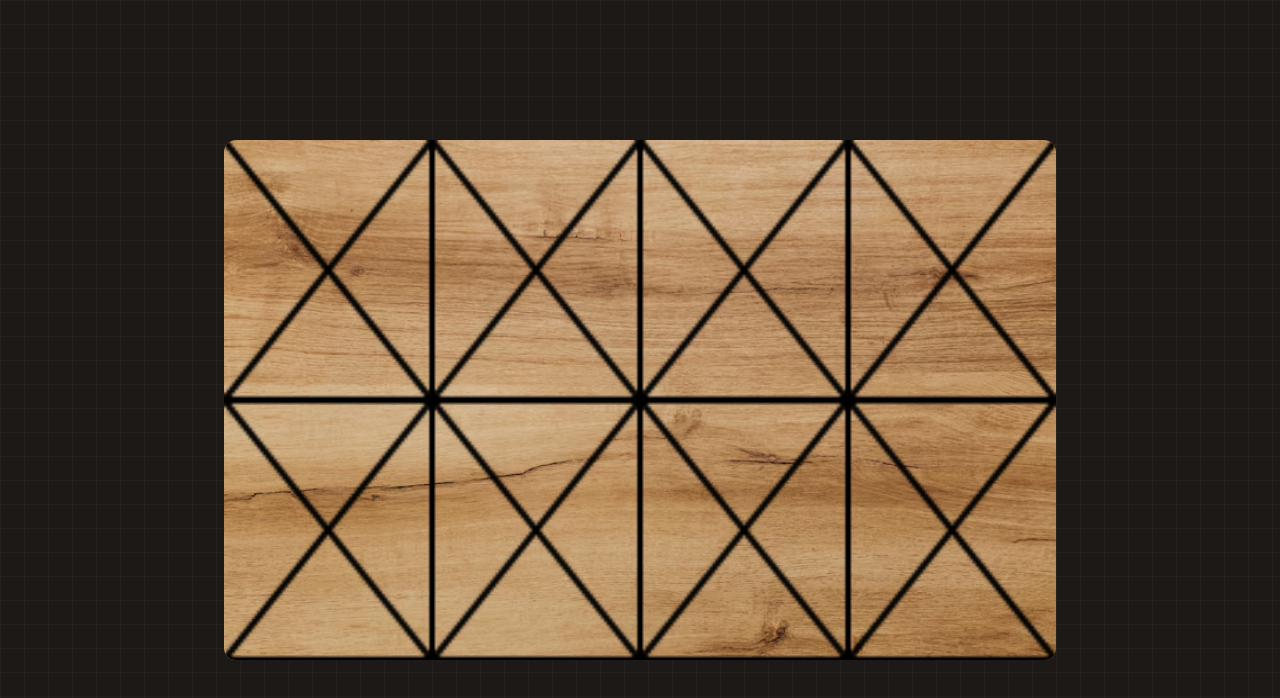
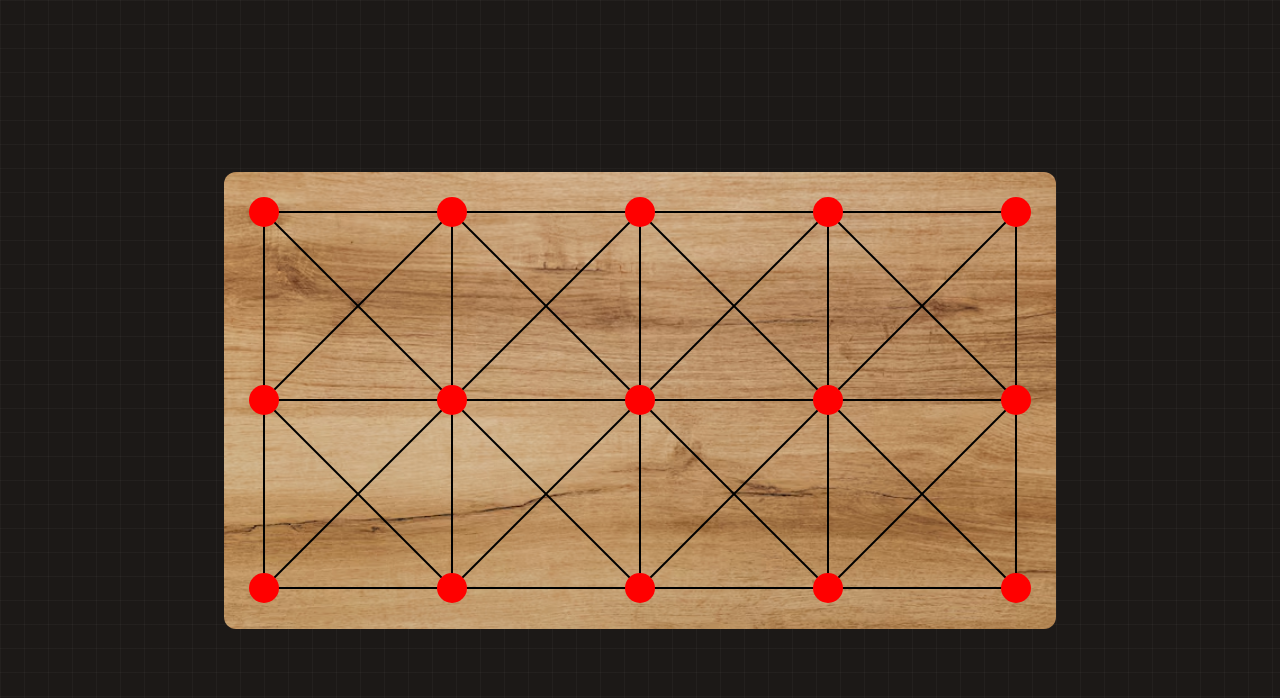
Before and after one commit to KiritoEM/lalao-fanorona, a website with bundled scripts: page src/pages/board.html in a window 1280 px wide. Built offline with nearby package versions, Linux system fonts and the light colour scheme.

Commit message:
features:update board

```diff
--- a/package.json
+++ b/package.json
@@ -4,7 +4,7 @@
   "main": "index.js",
   "scripts": {
     "dev": "npx tailwindcss -i ./src/styles/styles.css -o ./dist/output.css --watch",
-    "TS": "npx tsc --outDir dist"
+    "TS": "npx tsc --outDir dist --watch"
   },
   "keywords": [],
   "author": "",
--- a/src/pages/board.html
+++ b/src/pages/board.html
@@ -12,8 +12,8 @@
   <section
     class="grid-bg absolute inset-0 h-full w-full bg-transparent bg-[linear-gradient(to_right,#80808012_1px,transparent_1px),linear-gradient(to_bottom,#80808012_1px,transparent_1px)] bg-[size:24px_24px] flex flex-col items-center justify-center gap-10">
     <div
-      class="container board bg-[url('/public/bg.png')] bg-cover w-[65vw] h-[65vh] bg-no-repeat rounded-xl overflow-hidden">
-      <canvas id="board" class="w-full h-full"></canvas>
+      class="container board bg-[url('/public/bg.png')] bg-cover w-[65vw] h-[65.3vh] bg-no-repeat rounded-xl overflow-hidden">
+      <canvas id="board" class="w-full h-full overflow-auto"></canvas>
     </div>
   </section>
   <script src="/dist/index.js" type="module"></script>
--- a/src/views/boardView.ts
+++ b/src/views/boardView.ts
@@ -6,7 +6,18 @@ export class BoardView {
   constructor() {
     this.canvas = document.getElementById("board") as HTMLCanvasElement;
     this.ctx = this.canvas.getContext("2d") as CanvasRenderingContext2D;
-    this.cellSize = this.canvas.width / 4;
+    this.ctx.imageSmoothingEnabled = false;
+    this.adjustCanvasSize();
+    this.cellSize = (this.canvas.width - 80) / 4;
+    this.renderBoard();
+  }
+
+  private adjustCanvasSize() {
+    const container = this.canvas.parentElement as HTMLElement;
+    const width = container.clientWidth;
+    const height = container.clientHeight / 0.91;
+    this.canvas.width = width;
+    this.canvas.height = height;
   }
 
   public renderBoard() {
@@ -14,21 +25,26 @@ export class BoardView {
     this.ctx.clearRect(0, 0, this.canvas.width, this.canvas.height);
     this.drawGrid();
     this.drawCellDiagonals();
+    this.drawIntersectionCircles();
   }
 
   public drawGrid() {
     this.ctx.strokeStyle = "#000";
     this.ctx.lineWidth = 2;
 
-    for (let i = 1; i < 4; i++) {
+    // Dessiner les lignes verticales
+    for (let col = 0; col <= 4; col++) {
       this.ctx.beginPath();
-      this.ctx.moveTo(i * this.cellSize, 0);
-      this.ctx.lineTo(i * this.cellSize, this.canvas.height);
+      this.ctx.moveTo(col * this.cellSize + 40, 40);
+      this.ctx.lineTo(col * this.cellSize + 40, this.canvas.height - 40);
       this.ctx.stroke();
+    }
 
+    // Dessiner les lignes horizontales
+    for (let row = 0; row <= 2; row++) {
       this.ctx.beginPath();
-      this.ctx.moveTo(0, i * this.cellSize);
-      this.ctx.lineTo(this.canvas.width, i * this.cellSize);
+      this.ctx.moveTo(40, row * this.cellSize + 40);
+      this.ctx.lineTo(this.canvas.width - 40, row * this.cellSize + 40);
       this.ctx.stroke();
     }
   }
@@ -37,10 +53,10 @@ export class BoardView {
     this.ctx.strokeStyle = "#000";
     this.ctx.lineWidth = 2;
 
-    for (let row = 0; row < 4; row++) {
+    for (let row = 0; row < 2; row++) {
       for (let col = 0; col < 4; col++) {
-        const x = col * this.cellSize;
-        const y = row * this.cellSize;
+        const x = col * this.cellSize + 40;
+        const y = row * this.cellSize + 40;
 
         this.ctx.beginPath();
         this.ctx.moveTo(x, y);
@@ -54,4 +70,19 @@ export class BoardView {
       }
     }
   }
+
+  private drawIntersectionCircles() {
+    this.ctx.fillStyle = "#f00";
+
+    for (let row = 0; row <= 2; row++) {
+      for (let col = 0; col <= 4; col++) {
+        const x = col * this.cellSize + 40;
+        const y = row * this.cellSize + 40;
+
+        this.ctx.beginPath();
+        this.ctx.arc(x, y, 15, 0, 2 * Math.PI);
+        this.ctx.fill();
+      }
+    }
+  }
 }
```
Also changed, not shown: dist/views/boardView.js.
